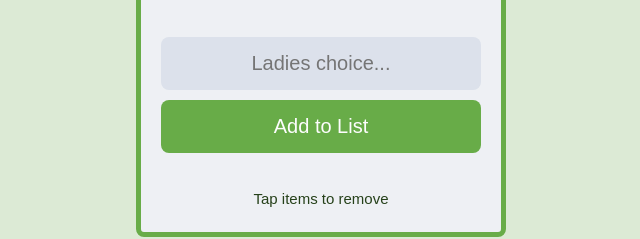
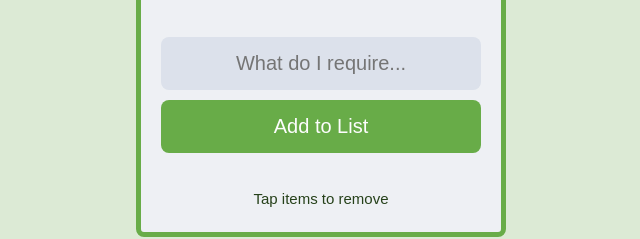
Before and after one commit to whippet-code/ShoppingApp, a plain HTML site: page index.html in a window 1280 px wide. Shown: the part 292-531 px from the top of the page, 319-959 px from the left. Drawn offline with Linux system fonts and the light colour scheme; no server answers; a web font is replaced by a local one.

Commit message:
Prompt edit

```diff
--- a/index.html
+++ b/index.html
@@ -40,7 +40,7 @@
       <input
         type="text"
         id="item-to-add"
-        placeholder="Ladies choice..."
+        placeholder="What do I require..."
         onkeypress=""
         required
       />
```
